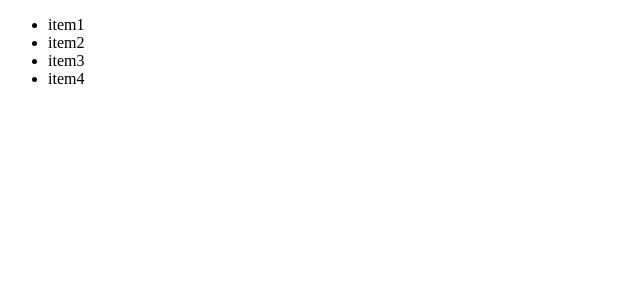
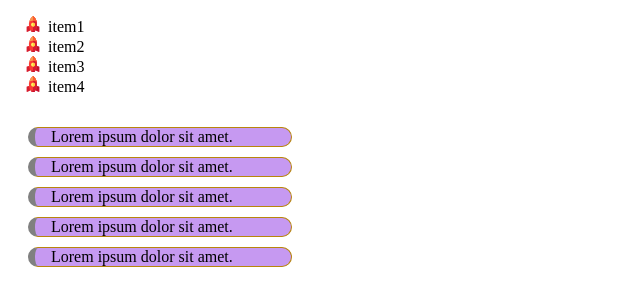
Before and after one commit to AdemKlf/HTML-CSS-Session-6, a plain HTML site: page Session-6/list.html in a window 1280 px wide. Shown: the whole page, without its empty margins (0-640 px from the left). Drawn offline with Linux system fonts and the light colour scheme.

Commit message:
list-table

```diff
--- a/Session-6/list.html
+++ b/Session-6/list.html
@@ -5,6 +5,53 @@
     <meta http-equiv="X-UA-Compatible" content="IE=edge">
     <meta name="viewport" content="width=device-width, initial-scale=1.0">
     <title>list</title>
+    <style>
+        ul{
+            /* padding-left: 5px; */
+        }
+        .item{
+            /* list-style-type: georgian; */
+            /* list-style-position: inside; */
+            /* list-style-type: "👌"; */
+            list-style-image: url(./img/rocket.png);
+        }
+        li::before{
+            /* content: "\2764";
+            color: tomato;
+            padding-right: 10px; */
+        }
+        ol{
+            padding: 5px;
+            margin: 5px;
+            list-style-type: none;
+        }
+
+        ol li{
+            border-radius: 25px;
+            border: 1px solid darkgoldenrod;
+            margin: 10px;
+            padding-left: 1rem;
+            border-left: 7px solid gray;
+            width: 15rem;
+            background-color: rgba(137, 43, 226, 0.479);
+            color: black;
+        }
+
+        ol li:hover{
+            background-color: gray;
+            color: lightgreen;
+            cursor: pointer;
+        }
+
+        ol li ::before{
+            content: "🎉";
+
+        }
+
+
+
+
+    </style>
 </head>
 <body>
     <ul>
@@ -13,5 +60,13 @@
         <li class="item item3">item3</li>
         <li class="item item4">item4</li>
     </ul>
+
+    <ol>
+        <li>Lorem ipsum dolor sit amet.</li>
+        <li>Lorem ipsum dolor sit amet.</li>
+        <li>Lorem ipsum dolor sit amet.</li>
+        <li>Lorem ipsum dolor sit amet.</li>
+        <li>Lorem ipsum dolor sit amet.</li>
+    </ol>
 </body>
 </html>
```
Also changed, not shown: Session-6/img/locaiton.png (added), Session-6/img/rocket.png (added), Session-6/img/table.html (added).
